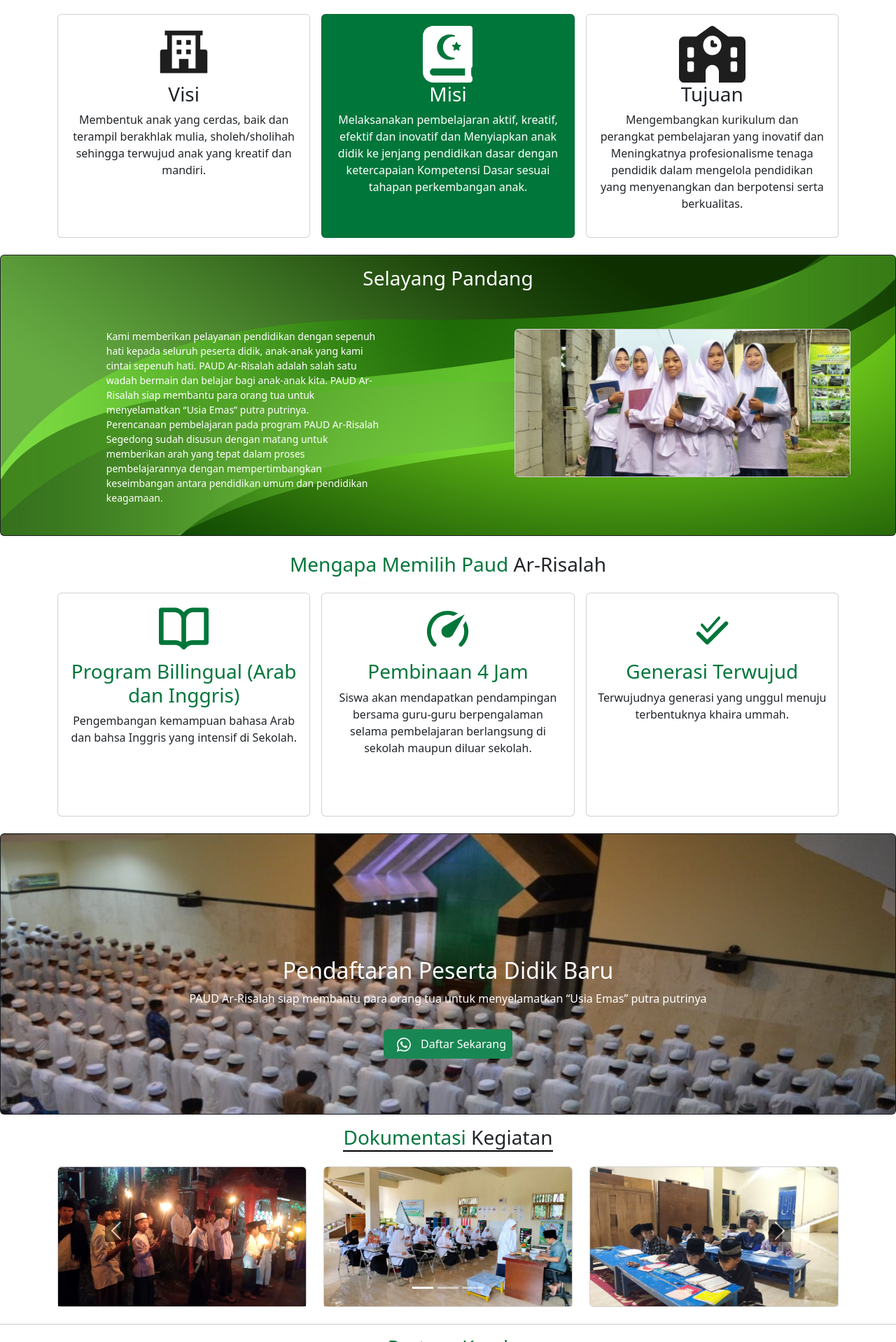
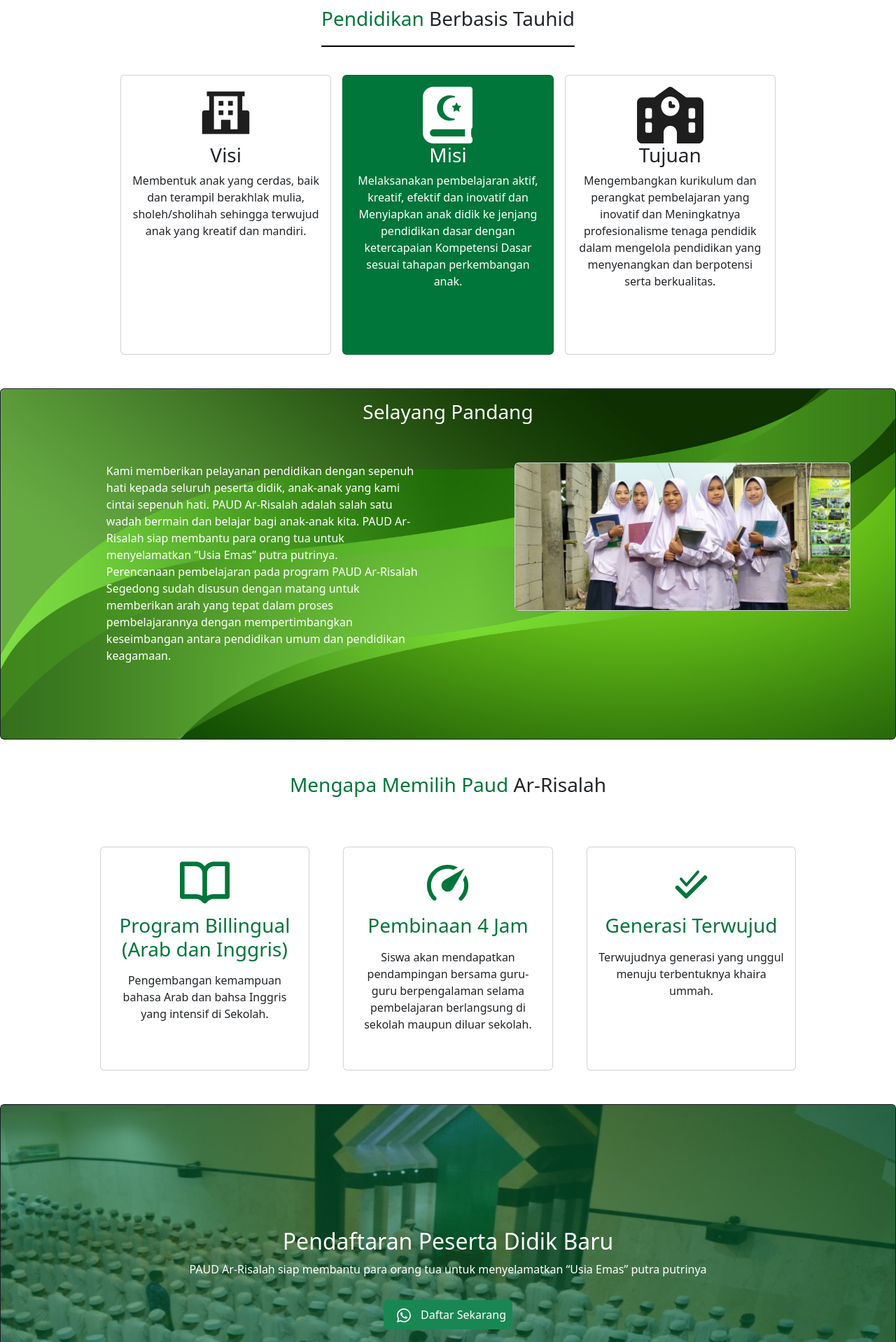
Before and after one commit to Gapraaa/ponpes_frontend, a plain HTML site: page home-paud.html in a window 1280 px wide. Shown: the part 882-2800 px from the top of the page at 70% size. Drawn offline with nearby package versions, Linux system fonts and the light colour scheme.

Commit message:
semangat

```diff
--- a/home-paud.html
+++ b/home-paud.html
@@ -5,6 +5,7 @@
     <meta name="viewport" content="width=device-width, initial-scale=1">
     <title>Ponpes</title>
     <link href="https://cdn.jsdelivr.net/npm/bootstrap@5.3.3/dist/css/bootstrap.min.css" rel="stylesheet" integrity="sha384-QWTKZyjpPEjISv5WaRU9OFeRpok6YctnYmDr5pNlyT2bRjXh0JMhjY6hW+ALEwIH" crossorigin="anonymous">
+    <link href="https://cdnjs.cloudflare.com/ajax/libs/font-awesome/5.15.3/css/all.min.css" rel="stylesheet">
     <style>
       .carousel-item .overlay{
   position: absolute;
@@ -12,12 +13,24 @@
   left: 0;
   width: 100%;
   height: 100%;
-  background-color: rgba(110, 250, 110, 0.199); /* Green with 75% transparency */
-  z-index: 1; /* Ensures the overlay is above the image but below the captions */
+  background-color: rgba(110, 250, 110, 0.199);
+  z-index: 1;
 }
 
+.bordered-text {
+      display: inline-block;
+      padding-bottom: 5px; /* Adjust the gap size */
+      border-bottom: 2px solid #000; /* Adjust color and thickness */
+    }
+    .bording-text {
+      display: inline-block;
+      padding-bottom: 5px; /* Adjust the gap size */
+      border-bottom: 2px solid #ffffff; /* Adjust color and thickness */
+    }
+
+
 .carousel-caption {
-  z-index: 2; /* Ensures the captions are above the overlay */
+  z-index: 2;
 }
 
     </style>
@@ -101,13 +114,15 @@
         </button>
       </div>
       </div>
-      <div class="countainer text-center mt-4">
-        <h5>Our Program</h5>
-        <h3><span style="color: #00763A;">Pendidikan</span> Berbasis Tauhid</h3>
+      <div class="countainer col-9 mx-auto text-center mt-4 mb-5">
+        <h5 class="mt-5 mb-3">Our Program</h5>
+        <span class="mt-3 mb-3 bordered-text">
+        <h3 class="mb-3"><span style="color: #00763A;">Pendidikan</span> Berbasis Tauhid</h3>
+      </span>
         <div class="container mt-4">
           <div class="row row-cols-1 row-cols-sm-2 row-cols-md-3 g-3">
             <div class="col">
-              <div class="card" style="height: 20rem;">
+              <div class="card" style="height: 25rem;">
                 <div class="card-body">
                   <div class="justify-content-between align-items-center">
                     <svg width="81" height="81" viewBox="0 0 81 81" fill="none" xmlns="http://www.w3.org/2000/svg">
@@ -121,7 +136,7 @@
               </div>
             </div>
             <div class="col">
-              <div class="card" style="background-color: #00763A; height: 20rem; color: #FFFFFF;">
+              <div class="card" style="background-color: #00763A; height: 25rem; color: #FFFFFF;">
                 <div class="card-body">
                   <div class="justify-content-between align-items-center">
                     <svg width="71" height="81" viewBox="0 0 71 81" fill="none" xmlns="http://www.w3.org/2000/svg">
@@ -141,7 +156,7 @@
               </div>
             </div>
             <div class="col">
-              <div class="card"  style="height: 20rem;">
+              <div class="card"  style="height: 25rem;">
                 <div class="card-body">
                   <div class="justify-content-between align-items-center">
                     <svg width="95" height="81" viewBox="0 0 95 81" fill="none" xmlns="http://www.w3.org/2000/svg">
@@ -163,23 +178,23 @@
           </div>
         </div>
       </div>
-      <div class="card text-bg-dark mt-4">
-        <img src="asset/img/homebg2.jpg" class="card-img" alt="..." style="height: 400px;">
+      <div class="card text-bg-dark mt-4 mb-4">
+        <img src="asset/img/homebg2.jpg" class="card-img" alt="..." style="height: 500px;">
         <div class="card-img-overlay">
           <h3 class="card-title text-center">Selayang Pandang</h3>
           <div class="card col-md-6 float-md-end mb-3 ms-md-3 m-5" style="width: 30rem;">
             <img src="asset/img/home2.jpg" class="card-img-top" alt="...">
           </div>
-          <small class="card-text-center col-md-5 float-md-end mb-3 ms-md-6 m-5">Kami memberikan pelayanan pendidikan dengan sepenuh <br> hati kepada seluruh peserta didik, anak-anak yang kami <br> cintai sepenuh hati. PAUD Ar-Risalah adalah salah satu <br> wadah bermain dan belajar bagi anak-anak kita. PAUD Ar- <br>Risalah siap membantu para orang tua untuk <br> menyelamatkan “Usia Emas” putra putrinya.<br>
-            Perencanaan pembelajaran pada program PAUD Ar-Risalah <br> Segedong sudah disusun dengan matang untuk <br> memberikan arah yang tepat dalam proses <br> pembelajarannya dengan mempertimbangkan <br> keseimbangan antara pendidikan umum dan pendidikan <br> keagamaan.</small>
+          <p class="card-text-center col-md-5 float-md-end mb-3 ms-md-6 m-5">Kami memberikan pelayanan pendidikan dengan sepenuh <br> hati kepada seluruh peserta didik, anak-anak yang kami <br> cintai sepenuh hati. PAUD Ar-Risalah adalah salah satu <br> wadah bermain dan belajar bagi anak-anak kita. PAUD Ar- <br>Risalah siap membantu para orang tua untuk <br> menyelamatkan “Usia Emas” putra putrinya.<br>
+            Perencanaan pembelajaran pada program PAUD Ar-Risalah <br> Segedong sudah disusun dengan matang untuk <br> memberikan arah yang tepat dalam proses <br> pembelajarannya dengan mempertimbangkan <br> keseimbangan antara pendidikan umum dan pendidikan <br> keagamaan.</p>
         </div>
       </div>
-      <div class="countainer text-center mt-4">
+      <div class="container col-10 mx-auto text-center mt-5 mb-5 g-5">
         <h3><span style="color: #00763A;">Mengapa Memilih Paud</span> Ar-Risalah</h3>
         <div class="container mt-4">
-          <div class="row row-cols-1 row-cols-sm-2 row-cols-md-3 g-3">
+          <div class="row row-cols-1 row-cols-sm-2 row-cols-md-3 g-5 mt-2">
             <div class="col">
-                <div class="card"  style="height: 20rem;">
+              <div class="card" style="height: 20rem;">
                 <div class="card-body">
                   <div class="justify-content-between align-items-center">
                     <svg width="71" height="71" viewBox="0 0 71 71" fill="none" xmlns="http://www.w3.org/2000/svg">
@@ -193,34 +208,34 @@
                       </defs>
                     </svg>
                     <h3 class="mt-2" style="color: #00763A;">Program Billingual (Arab dan Inggris)</h3>
-                      <p class="mt-2">Pengembangan kemampuan bahasa Arab dan bahsa Inggris yang intensif di Sekolah.</p>
+                    <p class="mt-3">Pengembangan kemampuan bahasa Arab dan bahsa Inggris yang intensif di Sekolah.</p>
                   </div>
                 </div>
               </div>
             </div>
             <div class="col">
-                <div class="card"  style="height: 20rem;">
+              <div class="card" style="height: 20rem;">
                 <div class="card-body">
                   <div class="justify-content-between align-items-center">
                     <svg width="71" height="71" viewBox="0 0 71 71" fill="none" xmlns="http://www.w3.org/2000/svg">
                       <path d="M35.5 47.3333C33.1462 47.3333 30.8888 46.3983 29.2244 44.7339C27.56 43.0695 26.625 40.8121 26.625 38.4583C26.625 35.145 28.4296 32.2458 31.0625 30.7371L59.7879 14.1112L43.4283 42.4521C41.9492 45.3512 38.9613 47.3333 35.5 47.3333ZM35.5 8.875C40.8546 8.875 45.8542 10.3542 50.2029 12.78L43.9904 16.3596C41.4167 15.3538 38.4583 14.7917 35.5 14.7917C29.2232 14.7917 23.2035 17.2851 18.7651 21.7235C14.3268 26.1618 11.8333 32.1815 11.8333 38.4583C11.8333 44.9963 14.4663 50.9129 18.7558 55.1729H18.7854C19.9392 56.3267 19.9392 58.1904 18.7854 59.3442C17.6317 60.4979 15.7383 60.4979 14.5846 59.3737C11.8334 56.6302 9.65137 53.3702 8.16386 49.7809C6.67634 46.1915 5.91266 42.3437 5.91667 38.4583C5.91667 30.6123 9.03348 23.0877 14.5814 17.5398C20.1294 11.9918 27.654 8.875 35.5 8.875ZM65.0833 38.4583C65.0833 46.6233 61.77 54.0192 56.4154 59.3737C55.2617 60.4979 53.3979 60.4979 52.2442 59.3442C51.9699 59.0705 51.7523 58.7454 51.6039 58.3875C51.4554 58.0296 51.379 57.646 51.379 57.2585C51.379 56.8711 51.4554 56.4874 51.6039 56.1296C51.7523 55.7717 51.9699 55.4466 52.2442 55.1729C54.4443 52.9818 56.1887 50.3767 57.3769 47.5079C58.565 44.6391 59.1733 41.5634 59.1667 38.4583C59.1667 35.5 58.6046 32.5417 57.5692 29.8792L61.1488 23.6667C63.6042 28.1042 65.0833 33.0742 65.0833 38.4583Z" fill="#00763A"/>
                     </svg>
-                        <h3 class="mt-2"  style="color: #00763A;">Pembinaan 4 Jam</h3>
-                      <p class="mt-2">Siswa akan mendapatkan pendampingan bersama guru-guru berpengalaman selama pembelajaran berlangsung di sekolah maupun diluar sekolah.</p>
+                    <h3 class="mt-2" style="color: #00763A;">Pembinaan 4 Jam</h3>
+                    <p class="mt-3">Siswa akan mendapatkan pendampingan bersama guru-guru berpengalaman selama pembelajaran berlangsung di sekolah maupun diluar sekolah.</p>
                   </div>
                 </div>
               </div>
             </div>
             <div class="col">
-              <div class="card"  style="height: 20rem;">
+              <div class="card" style="height: 20rem;">
                 <div class="card-body">
                   <div class="justify-content-between align-items-center">
                     <svg width="71" height="71" viewBox="0 0 71 71" fill="none" xmlns="http://www.w3.org/2000/svg">
                       <path d="M28.2521 49.9594L53.324 24.8875C53.9156 24.2958 54.6059 24 55.3948 24C56.1837 24 56.874 24.2958 57.4656 24.8875C58.0573 25.4792 58.3531 26.1823 58.3531 26.9968C58.3531 27.8113 58.0573 28.5134 57.4656 29.1031L30.3229 56.3198C29.7313 56.9115 29.041 57.2073 28.2521 57.2073C27.4632 57.2073 26.7729 56.9115 26.1813 56.3198L13.4604 43.599C12.8688 43.0073 12.5848 42.3052 12.6084 41.4926C12.6321 40.6801 12.9407 39.977 13.5344 39.3833C14.128 38.7897 14.8311 38.4939 15.6437 38.4958C16.4562 38.4978 17.1583 38.7936 17.75 39.3833L28.2521 49.9594Z" fill="#00763A"/>
                       <path d="M28.5759 34.98L43.9218 17.6147C44.2839 17.2049 44.7064 17 45.1893 17C45.6721 17 46.0946 17.2049 46.4568 17.6147C46.8189 18.0245 47 18.5115 47 19.0756C47 19.6398 46.8189 20.1261 46.4568 20.5345L29.8434 39.3853C29.4813 39.7951 29.0588 40 28.5759 40C28.0931 40 27.6706 39.7951 27.3084 39.3853L19.5223 30.5746C19.1602 30.1648 18.9863 29.6785 19.0008 29.1157C19.0153 28.5529 19.2042 28.066 19.5676 27.6548C19.9309 27.2436 20.3613 27.0387 20.8586 27.0401C21.356 27.0415 21.7857 27.2464 22.1479 27.6548L28.5759 34.98Z" fill="#00763A"/>
                     </svg>
-                      <h3 class="mt-2"  style="color: #00763A;">Generasi Terwujud</h3>
-                    <p class="mt-2">Terwujudnya generasi yang unggul menuju terbentuknya khaira ummah.</p>
+                    <h3 class="mt-2" style="color: #00763A;">Generasi Terwujud</h3>
+                    <p class="mt-3">Terwujudnya generasi yang unggul menuju terbentuknya khaira ummah.</p>
                   </div>
                 </div>
               </div>
@@ -228,12 +243,12 @@
           </div>
         </div>
       </div>
-      <div class="card text-bg-dark text-center mt-4">
+      <div class="card text-bg-dark text-center mt-5 mb-3" style="position: relative;">
         <img src="asset/img/home3.jpg" class="card-img" alt="..." style="height: 400px;">
-        <div class="overlay"></div>
+        <div class="overlay" style="position: absolute; top: 0; left: 0; width: 100%; height: 100%; background-color: rgba(0, 118, 58, 0.50);"></div>
         <div class="card-img-overlay">
           <h2 class="card-title" style="padding-top: 10rem;">Pendaftaran Peserta Didik Baru</h2>
-          <p class="card-text">PAUD Ar-Risalah siap membantu para orang tua untuk menyelamatkan “Usia Emas” putra putrinya</p>
+          <p class="card-text">PAUD Ar-Risalah siap membantu para orang tua untuk menyelamatkan “Usia Emas” putra putrinya</p>
           <button type="button" class="btn btn-success p-2 mt-3">
             <svg xmlns="http://www.w3.org/2000/svg" width="40" height="20" fill="currentColor" class="bi bi-whatsapp" viewBox="0 0 16 16">
               <path d="M13.601 2.326A7.85 7.85 0 0 0 7.994 0C3.627 0 .068 3.558.064 7.926c0 1.399.366 2.76 1.057 3.965L0 16l4.204-1.102a7.9 7.9 0 0 0 3.79.965h.004c4.368 0 7.926-3.558 7.93-7.93A7.9 7.9 0 0 0 13.6 2.326zM7.994 14.521a6.6 6.6 0 0 1-3.356-.92l-.24-.144-2.494.654.666-2.433-.156-.251a6.56 6.56 0 0 1-1.007-3.505c0-3.626 2.957-6.584 6.591-6.584a6.56 6.56 0 0 1 4.66 1.931 6.56 6.56 0 0 1 1.928 4.66c-.004 3.639-2.961 6.592-6.592 6.592m3.615-4.934c-.197-.099-1.17-.578-1.353-.646-.182-.065-.315-.099-.445.099-.133.197-.513.646-.627.775-.114.133-.232.148-.43.05-.197-.1-.836-.308-1.592-.985-.59-.525-.985-1.175-1.103-1.372-.114-.198-.011-.304.088-.403.087-.088.197-.232.296-.346.1-.114.133-.198.198-.33.065-.134.034-.248-.015-.347-.05-.099-.445-1.076-.612-1.47-.16-.389-.323-.335-.445-.34-.114-.007-.247-.007-.38-.007a.73.73 0 0 0-.529.247c-.182.198-.691.677-.691 1.654s.71 1.916.81 2.049c.098.133 1.394 2.132 3.383 2.992.47.205.84.326 1.129.418.475.152.904.129 1.246.08.38-.058 1.171-.48 1.338-.943.164-.464.164-.86.114-.943-.049-.084-.182-.133-.38-.232"/>
@@ -241,8 +256,12 @@
           </button>
         </div>
       </div>
-      <h3 class="text-center mt-3"><span class="border-bottom border-2 border-black"><span style="color: #00763A;">Dokumentasi</span> Kegiatan</span></h3>
-      <div class="container">
+      <h3 class="text-center mt-5 mb-5">
+        <span class="bordered-text">
+          <span style="color: #00763A;">Dokumentasi</span> Kegiatan
+        </span>
+      </h3>
+      <div class="container col-10 mx-auto mb-5 mt-3">
       <div id="carouselExampleIndicators" class="carousel slide" >
         <div class="carousel-indicators">
           <button type="button" data-bs-target="#carouselExampleIndicators" data-bs-slide-to="0" class="active" aria-current="true" aria-label="Slide 1" ></button>
@@ -319,8 +338,8 @@
       </div>
     </div>
     <hr class="mt-4">
-    <h3 class="text-center" style="color: #00763A;">Partner Kami</h3>
-    <div class="container">
+    <h3 class="text-center mb-5 mt-3" style="color: #00763A;">Partner Kami</h3>
+    <div class="container col-10 mx-auto mt-3 mb-3">
       <div id="carouselExampleIndicatorss" class="carousel slide">
         <div class="carousel-indicators">
           <button type="button" data-bs-target="#carouselExampleIndicatorss" data-bs-slide-to="0" class="active" aria-current="true" aria-label="Slide 1"></button>
```
Lines whose indentation alone changed are shown as unchanged.
